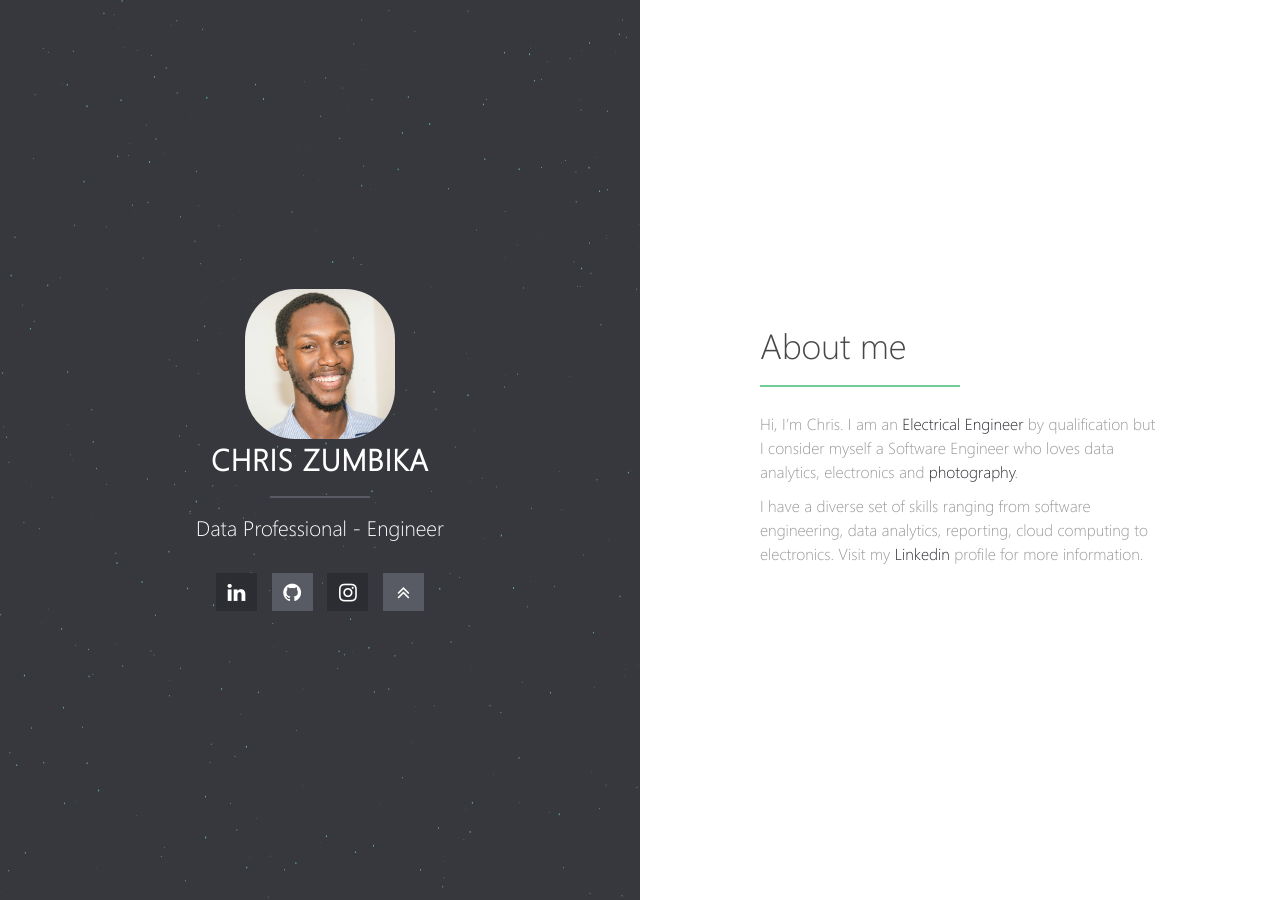
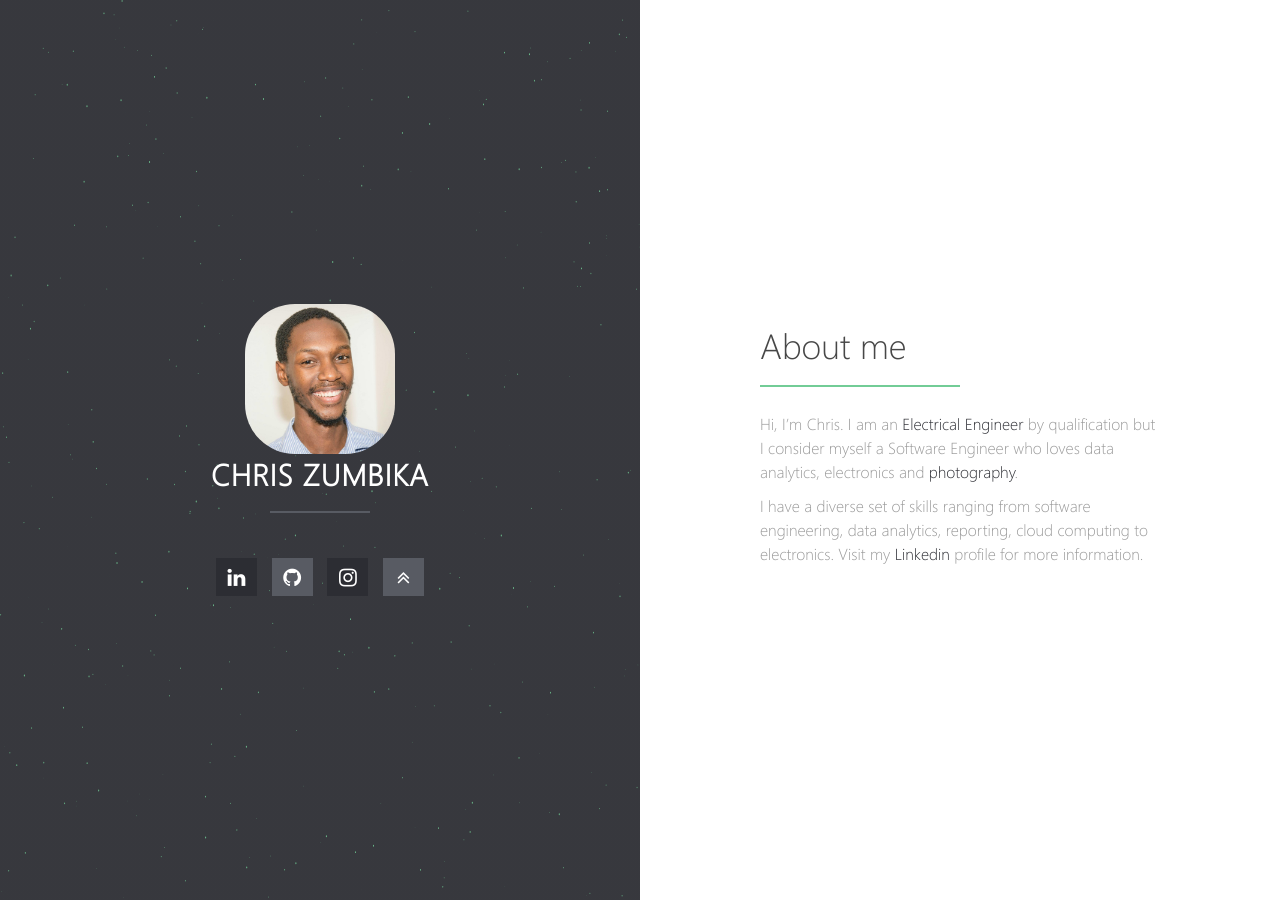
Before and after one commit to cotzanium/cotzanium.github.io, a Jekyll site: the page built from index.md, in a window 1280 px wide. Built offline with Jekyll 4.4.1, drawn with Linux system fonts in a browser that asks for light colours; our own code applies the rules of GitHub Pages for plain Markdown files.

Commit message:
Update _config.yml

```diff
--- a/_config.yml
+++ b/_config.yml
@@ -1,6 +1,6 @@
 # Site
 title: Chris Zumbika
-description: Data Professional - Engineer
+description: #Data Professional - Engineer
 #url: http://localhost:4000
 logo: halve.png                                       # Site logo
 mypic: me.jpg
```
